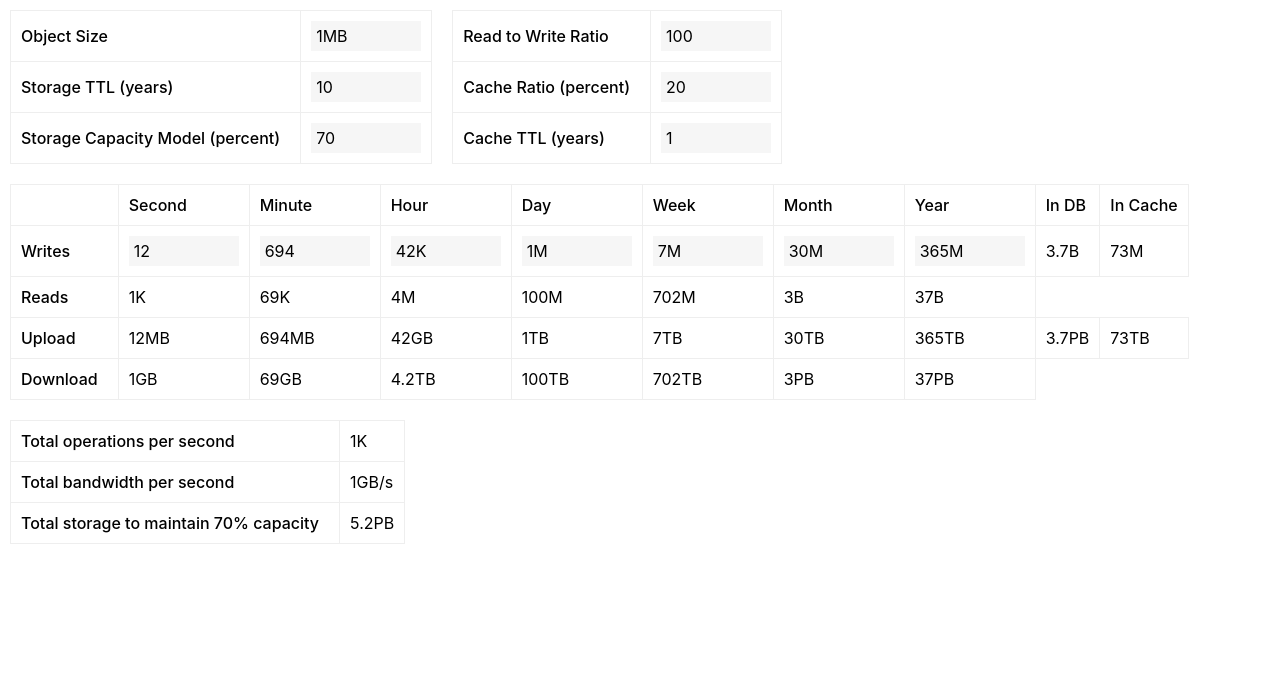
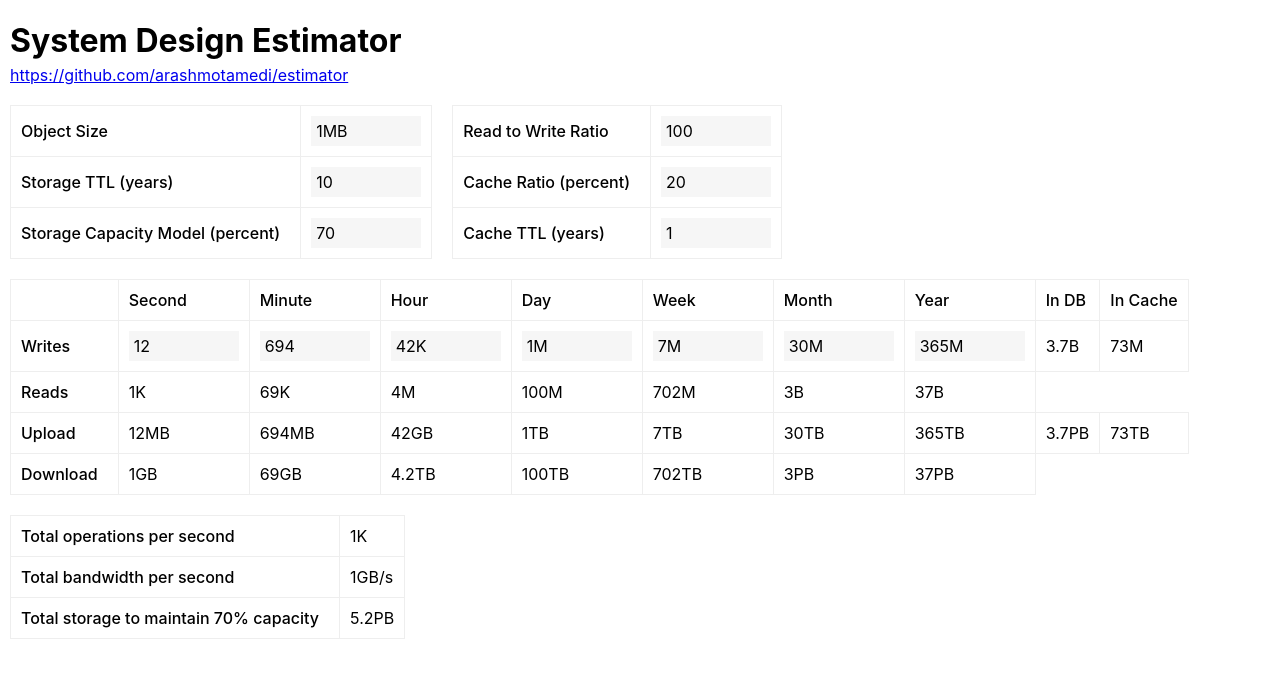
Before and after one commit to ArashMotamedi/estimator, a React (Create React App) app: page / in a window 1280 px wide. Shown: the top 678 px of the page. Built offline with nearby package versions, Linux system fonts and the light colour scheme.

Commit message:
Github link

```diff
--- a/src/App.tsx
+++ b/src/App.tsx
@@ -26,8 +26,12 @@ export function App() {
 
   return (
     <div>
+      <div style={{marginBottom: 20}}>
+        <h1 style={{ marginBottom: 5 }}>System Design Estimator</h1>
+        <a href="https://github.com/arashmotamedi/estimator">https://github.com/arashmotamedi/estimator</a>
+      </div>
       <div style={{ display: "flex" }}>
-        <div style={{ marginRight: 20}}>
+        <div style={{ marginRight: 20 }}>
           <table>
             <tbody>
               <tr>
```
